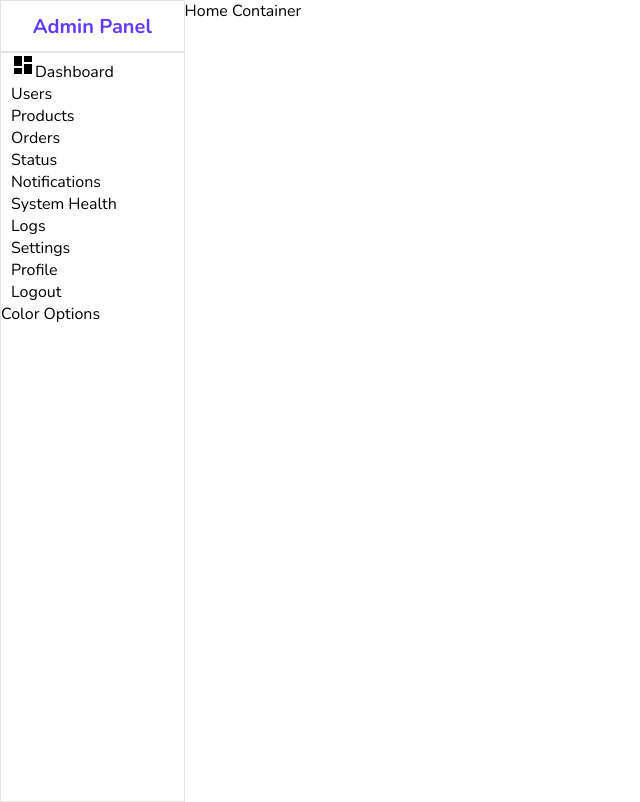
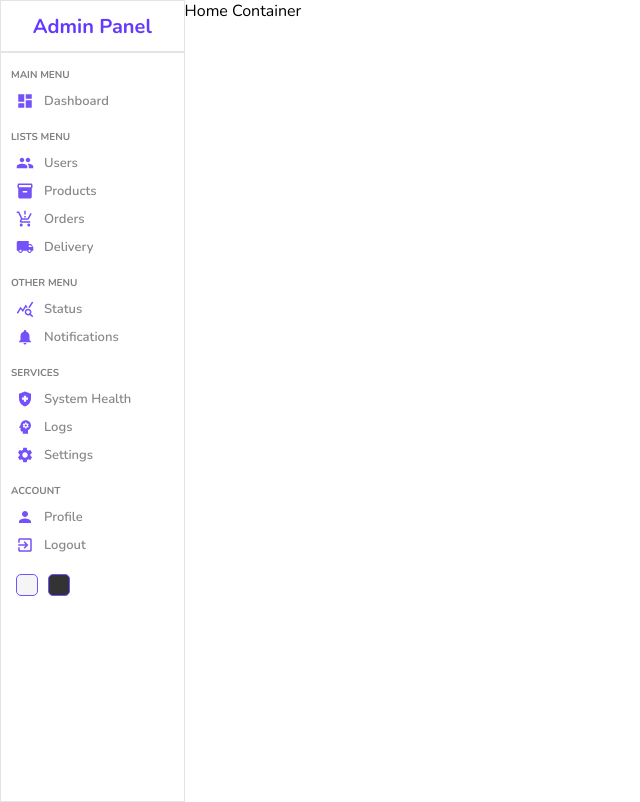
Before and after one commit to ivandj0h/ivandjoh-admin-panel, a React (Create React App) app: page / in a window 1280 px wide. Shown: the whole page, without its empty margins (0-640 px from the left). Built offline with nearby package versions, Linux system fonts and the light colour scheme.

Commit message:
modified sidebar menus by updated some scss

```diff
--- a/src/components/sidebar/Sidebar.jsx
+++ b/src/components/sidebar/Sidebar.jsx
@@ -1,6 +1,16 @@
 import './sidebar.scss'
 import DashboardIcon from '@mui/icons-material/Dashboard';
-
+import GroupIcon from '@mui/icons-material/Group';
+import Inventory2Icon from '@mui/icons-material/Inventory2';
+import ProductionQuantityLimitsIcon from '@mui/icons-material/ProductionQuantityLimits';
+import LocalShippingIcon from '@mui/icons-material/LocalShipping';
+import QueryStatsIcon from '@mui/icons-material/QueryStats';
+import NotificationsIcon from '@mui/icons-material/Notifications';
+import HealthAndSafetyIcon from '@mui/icons-material/HealthAndSafety';
+import PsychologyIcon from '@mui/icons-material/Psychology';
+import SettingsIcon from '@mui/icons-material/Settings';
+import PersonIcon from '@mui/icons-material/Person';
+import ExitToAppIcon from '@mui/icons-material/ExitToApp';
 
 const Sidebar = () => {
   return (
@@ -11,43 +21,65 @@
         <hr />
         <div className='center'>
           <ul>
+            <p className="title">MAIN MENU</p>
             <li>
-              <DashboardIcon />
+              <DashboardIcon className='icon' />
               <span>Dashboard</span>
             </li>
+            <p className="title">LISTS MENU</p>
             <li>
+              <GroupIcon className='icon' />
               <span>Users</span>
             </li>
             <li>
+              <Inventory2Icon className='icon' />
               <span>Products</span>
             </li>
             <li>
+              <ProductionQuantityLimitsIcon className='icon' />
               <span>Orders</span>
             </li>
             <li>
+              <LocalShippingIcon className='icon' />
+              <span>Delivery</span>
+            </li>
+            <p className="title">OTHER MENU</p>
+            <li>
+              <QueryStatsIcon className='icon' />
               <span>Status</span>
             </li>
             <li>
+              <NotificationsIcon className='icon' />
               <span>Notifications</span>
             </li>
+            <p className="title">SERVICES</p>
             <li>
+              <HealthAndSafetyIcon className='icon' />
               <span>System Health</span>
             </li>
             <li>
+              <PsychologyIcon className='icon' />
               <span>Logs</span>
             </li>
             <li>
+              <SettingsIcon className='icon' />
               <span>Settings</span>
             </li>
+            <p className="title">ACCOUNT</p>
             <li>
+              <PersonIcon className='icon' />
               <span>Profile</span>
             </li>
             <li>
+              <ExitToAppIcon className='icon' />
               <span>Logout</span>
             </li>
           </ul>
         </div>
-        <div className='bottom'>Color Options</div>
+        <div className='bottom'>
+          <div className='colorOptions'></div>
+          <div className='colorOptions'></div>
+        </div>
     </div>
   )
 }
--- a/src/components/sidebar/sidebar.scss
+++ b/src/components/sidebar/sidebar.scss
@@ -29,6 +29,59 @@
             list-style: none;
             margin: 0;
             padding: 0;
+
+            .title {
+                font-size: 10px;
+                font-weight: bold;
+                color: gray;
+                margin-top: 15px;
+                margin-bottom: 5px;
+            }
+
+            li {
+                display: flex;
+                align-items: center;
+                padding: 5px;
+                cursor: pointer;
+
+                &:hover {
+                    background-color: #ece8ff;
+                }
+
+                .icon {
+                    font-size: 18px;
+                    color: #7451f8;
+                }
+
+                span {
+                    font-size: 13px;
+                    font-weight: 600;
+                    color: #888;
+                    margin-left: 10px;
+                }
+            }
+        }
+    }
+
+    .bottom {
+        display: flex;
+        align-items: center;
+        margin: 10px;
+
+        .colorOptions {
+            width: 20px;
+            height: 20px;
+            border-radius: 5px;
+            border: 1px solid #7451f8;
+            cursor: pointer;
+            margin: 5px;
+
+            &:nth-child(1) {
+                background-color: whitesmoke;
+            }
+            &:nth-child(2) {
+                background-color: #333;
+            }
         }
     }
 }
```
